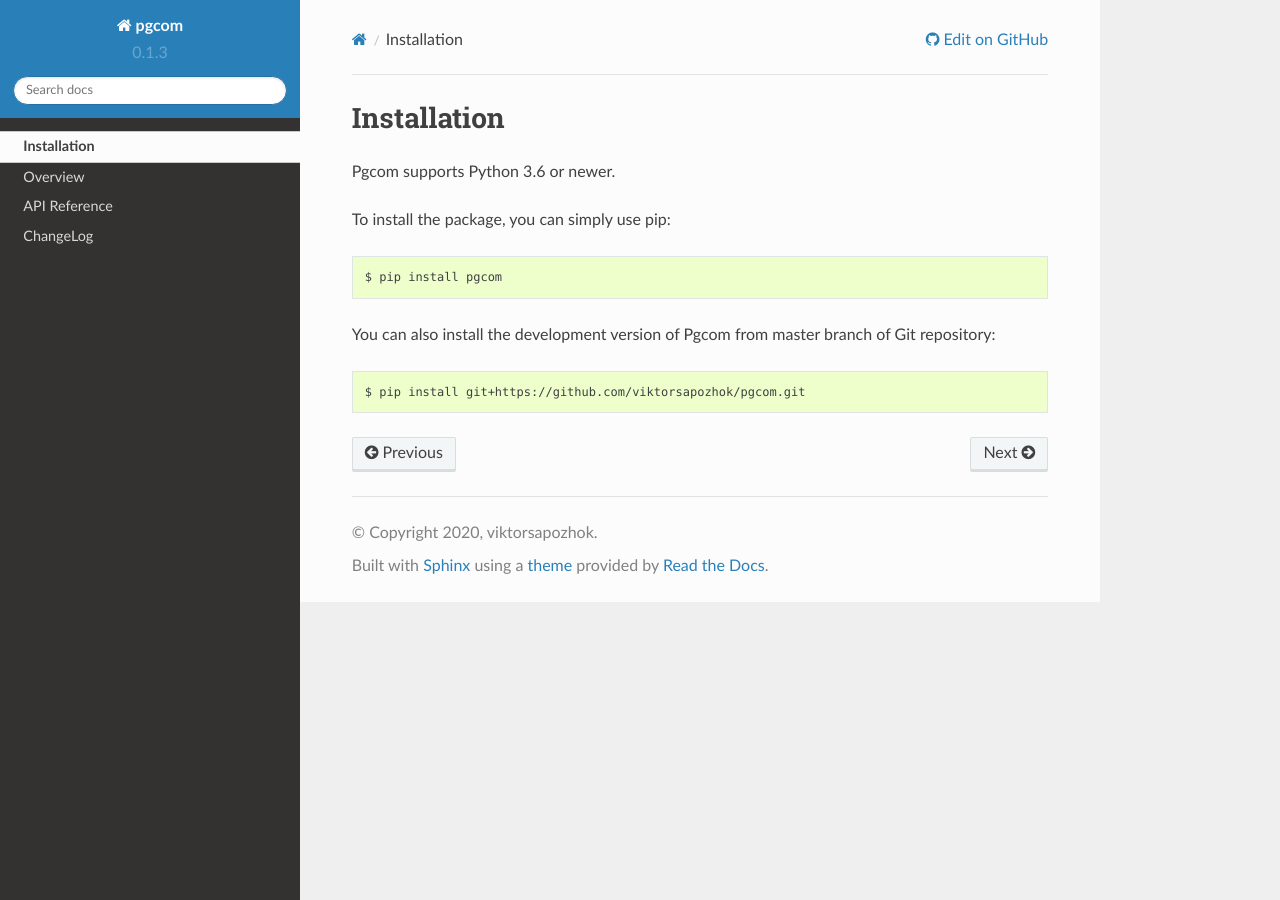
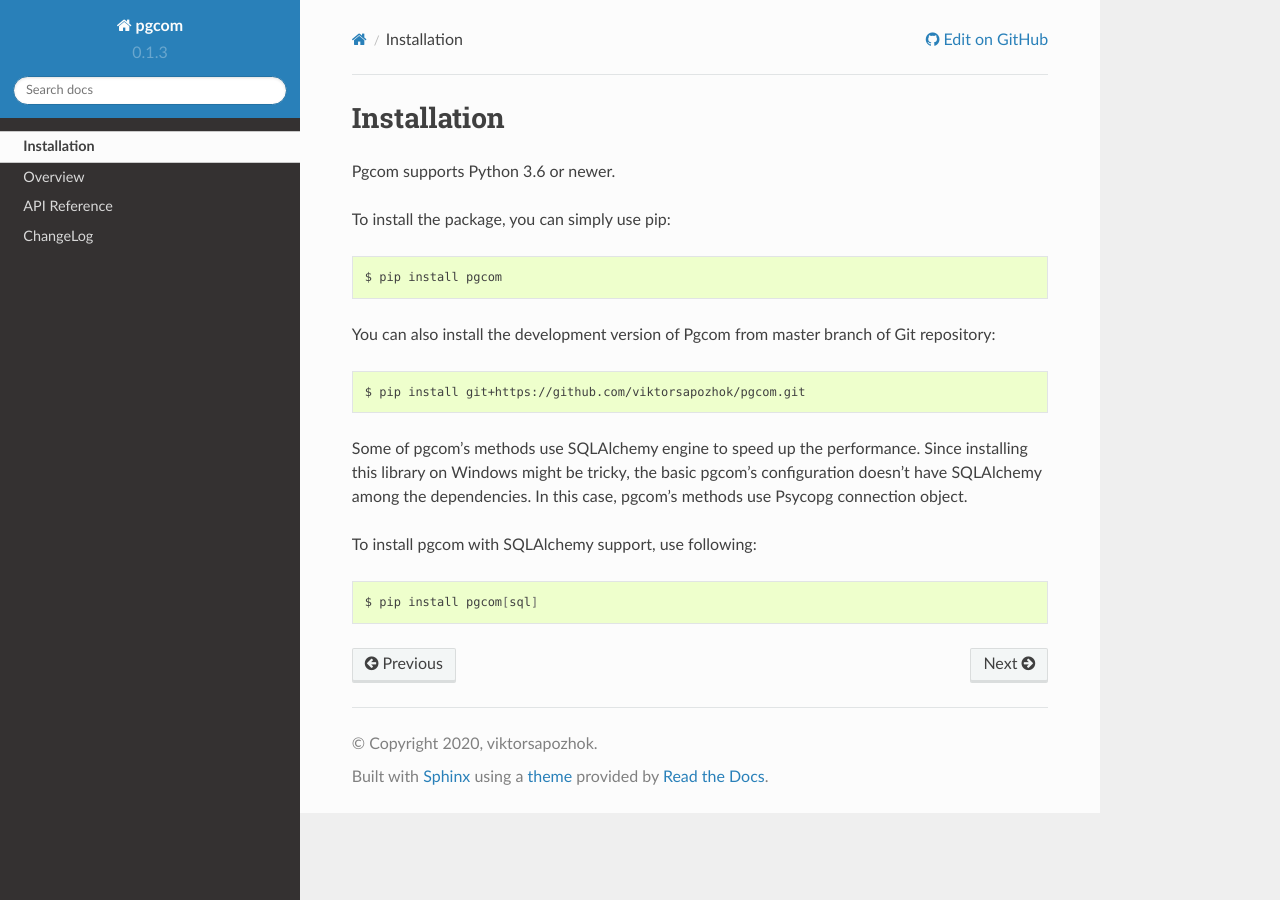
Before and after one commit to viktorsapozhok/pgcom, a Sphinx documentation site: the page built from docs/source/installation.rst, in a window 1280 px wide. Built offline with Sphinx 7.4.7 and the Read the Docs theme 2.0.0, drawn with Linux system fonts in a browser that asks for light colours.

Commit message:
docs updated

```diff
--- a/docs/source/installation.rst
+++ b/docs/source/installation.rst
@@ -14,3 +14,14 @@ You can also install the development version of Pgcom from master branch of Git
 .. code-block:: bash
 
     $ pip install git+https://github.com/viktorsapozhok/pgcom.git
+
+Some of pgcom's methods use SQLAlchemy engine to speed up the performance. Since
+installing this library on Windows might be tricky, the basic pgcom's configuration
+doesn't have SQLAlchemy among the dependencies. In this case, pgcom's methods use
+Psycopg connection object.
+
+To install pgcom with SQLAlchemy support, use following:
+
+.. code-block:: bash
+
+    $ pip install pgcom[sql]
--- a/docs/source/overview.rst
+++ b/docs/source/overview.rst
@@ -148,7 +148,7 @@ Using :func:`~pgcom.commuter.Commuter.insert_return`, you need to specify SQL st
     >>> print(num)
     2
 
-Insert with COPY FROM
+Insert with copy from
 ---------------------
 
 PostgreSQL ``COPY FROM`` command copies data from a file-system file to a table
@@ -319,6 +319,7 @@ from the ``parent_table`` and removes all rows from the given DataFrame,
 which violate foreign key constraint in the selected data.
 
 .. code-block:: python
+
     df = commuter.resolve_foreign_conflicts(
         table_name='table_name',
         parent_name='parent_table_name',
```
